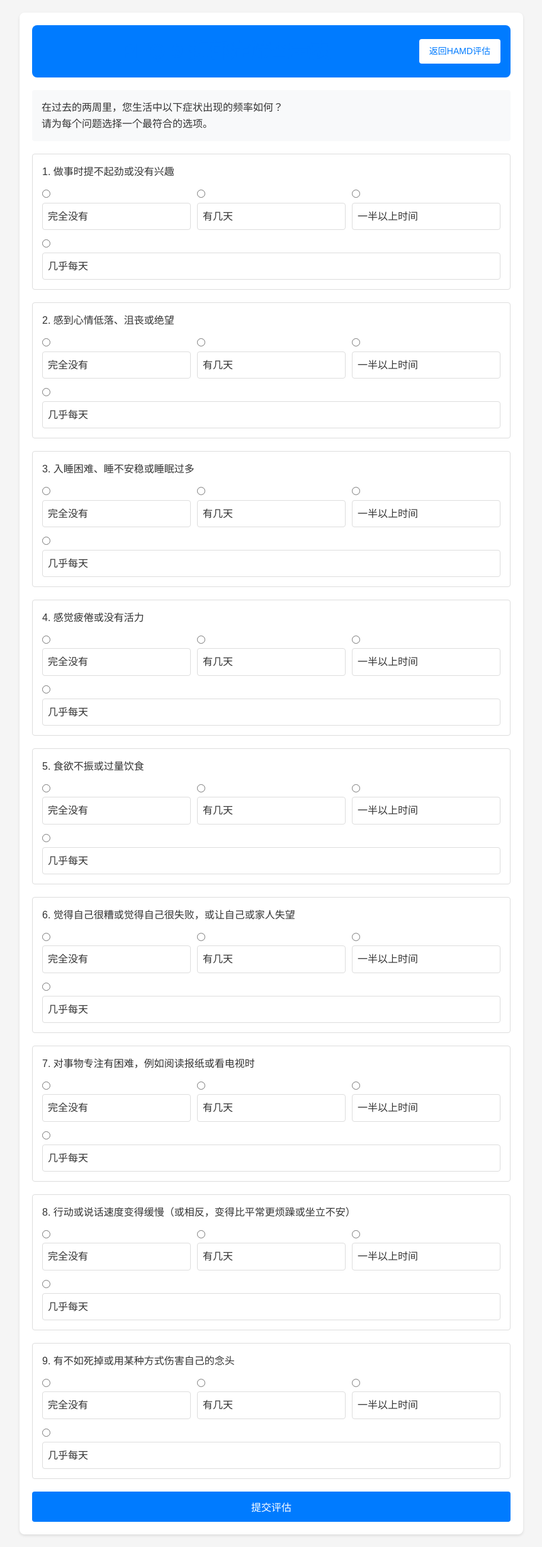
After one commit to Enthoes1/HAMD, a Flask app: page /phq9 in a window 1280 px wide. The commit adds this page. Shown: the whole page at 63% size, without its empty margins (209-1070 px from the left). Run offline with Flask 3, Linux system fonts and the light colour scheme; the visitor is signed in with stand-in values (Sample User, id 1).

Commit message:
添加PHQ9模块

```diff
--- a/src/app.py
+++ b/src/app.py
@@ -2,11 +2,13 @@ import os
 import sys
 import warnings
 from functools import wraps
+from datetime import datetime
+import json
 
 # 添加项目根目录到 Python 路径
 sys.path.append(os.path.dirname(os.path.dirname(os.path.abspath(__file__))))
 
-from flask import Flask, render_template, request, session, redirect, url_for
+from flask import Flask, render_template, request, session, redirect, url_for, jsonify
 from flask_socketio import emit
 import asyncio
 from core.assessment_framework import AssessmentFramework
@@ -58,6 +60,41 @@ def index():
     if not check_auth():
         return redirect(url_for('login'))
     return render_template('index.html')
+
+@app.route('/phq9')
+def phq9():
+    if not check_auth():
+        return redirect(url_for('login'))
+    return render_template('phq9.html')
+
+@app.route('/save_phq9', methods=['POST'])
+def save_phq9():
+    try:
+        data = request.get_json()
+        patient_id = data.get('patient_id')
+
+        if not patient_id:
+            return jsonify({'error': '缺少患者ID'}), 400
+
+        # 创建PHQ9结果保存目录
+        phq9_dir = os.path.join(os.path.dirname(prompt_file_path), "phq9_results")
+        if not os.path.exists(phq9_dir):
+            os.makedirs(phq9_dir)
+
+        # 生成文件名
+        timestamp = datetime.now().strftime("%Y%m%d_%H%M%S")
+        filename = f"phq9_{patient_id}_{timestamp}.json"
+        filepath = os.path.join(phq9_dir, filename)
+
+        # 保存结果
+        with open(filepath, 'w', encoding='utf-8') as f:
+            json.dump(data, f, ensure_ascii=False, indent=2)
+
+        return jsonify({'success': True, 'message': '评估结果已保存'})
+
+    except Exception as e:
+        print(f"保存PHQ9结果时出错: {str(e)}")
+        return jsonify({'error': str(e)}), 500
 
 @app.route('/login', methods=['GET', 'POST'])
 def login():
@@ -140,7 +177,7 @@ def handle_message(data):
 
                     socketio.emit('message', {
                         'type': 'assessment_complete',
-                        'content': '评估已完成，感谢您的参与！'
+                        'content': '评估已完成，感谢您的参与！您现在可以点击右上角的"PHQ-9自评"按钮进行自评。'
                     }, room=sid)  # 使用保存的sid
 
                     print(f"患者 {framework.patient_info['id']} 的评估已完成")
--- /dev/null
+++ b/src/templates/phq9.html
@@ -0,0 +1,435 @@
+<!DOCTYPE html>
+<html>
+<head>
+    <title>PHQ-9 自评量表</title>
+    <meta charset="utf-8">
+    <meta name="viewport" content="width=device-width, initial-scale=1.0, maximum-scale=1.0, user-scalable=no">
+    <style>
+        * {
+            box-sizing: border-box;
+            margin: 0;
+            padding: 0;
+        }
+
+        body {
+            font-family: Arial, sans-serif;
+            line-height: 1.6;
+            background-color: #f5f5f5;
+            color: #333;
+            padding: 20px;
+        }
+
+        .container {
+            max-width: 800px;
+            margin: 0 auto;
+            background-color: white;
+            padding: 20px;
+            border-radius: 8px;
+            box-shadow: 0 2px 4px rgba(0, 0, 0, 0.1);
+        }
+
+        h1 {
+            text-align: center;
+            margin-bottom: 20px;
+            color: #007bff;
+        }
+
+        .instruction {
+            margin-bottom: 20px;
+            padding: 15px;
+            background-color: #f8f9fa;
+            border-radius: 4px;
+        }
+
+        .question {
+            margin-bottom: 20px;
+            padding: 15px;
+            border: 1px solid #ddd;
+            border-radius: 4px;
+        }
+
+        .question p {
+            margin-bottom: 10px;
+            font-weight: 500;
+        }
+
+        .options {
+            display: flex;
+            flex-wrap: wrap;
+            gap: 10px;
+        }
+
+        .option {
+            flex: 1;
+            min-width: 200px;
+        }
+
+        .option label {
+            display: flex;
+            align-items: center;
+            padding: 8px;
+            cursor: pointer;
+            border: 1px solid #ddd;
+            border-radius: 4px;
+            transition: all 0.3s ease;
+        }
+
+        .option label:hover {
+            background-color: #f8f9fa;
+        }
+
+        .option input[type="radio"] {
+            margin-right: 8px;
+        }
+
+        .option input[type="radio"]:checked + label {
+            background-color: #007bff;
+            color: white;
+            border-color: #007bff;
+        }
+
+        button {
+            display: block;
+            width: 100%;
+            padding: 12px;
+            background-color: #007bff;
+            color: white;
+            border: none;
+            border-radius: 4px;
+            font-size: 16px;
+            cursor: pointer;
+            margin-top: 20px;
+        }
+
+        button:hover {
+            background-color: #0056b3;
+        }
+
+        button:disabled {
+            background-color: #ccc;
+            cursor: not-allowed;
+        }
+
+        .result {
+            margin-top: 20px;
+            padding: 15px;
+            background-color: #f8f9fa;
+            border-radius: 4px;
+            display: none;
+        }
+
+        @media (max-width: 768px) {
+            .option {
+                min-width: 100%;
+            }
+        }
+
+        .header {
+            background-color: #007bff;
+            color: white;
+            padding: 1rem;
+            text-align: center;
+            margin-bottom: 20px;
+            border-radius: 8px;
+            display: flex;
+            justify-content: space-between;
+            align-items: center;
+        }
+
+        .header h1 {
+            margin: 0;
+            flex-grow: 1;
+        }
+
+        .header-button {
+            background-color: white;
+            color: #007bff;
+            border: none;
+            padding: 0.5rem 1rem;
+            border-radius: 4px;
+            cursor: pointer;
+            font-size: 14px;
+            text-decoration: none;
+            margin-left: 1rem;
+        }
+
+        .header-button:hover {
+            background-color: #f8f9fa;
+        }
+    </style>
+</head>
+<body>
+    <div class="container">
+        <div class="header">
+            <h1>PHQ-9 抑郁症筛查量表</h1>
+            <a href="/" class="header-button">返回HAMD评估</a>
+        </div>
+
+        <div class="instruction">
+            <p>在过去的两周里，您生活中以下症状出现的频率如何？</p>
+            <p>请为每个问题选择一个最符合的选项。</p>
+        </div>
+
+        <form id="phq9-form">
+            <div class="question">
+                <p>1. 做事时提不起劲或没有兴趣</p>
+                <div class="options">
+                    <div class="option">
+                        <input type="radio" name="q1" value="0" id="q1-0" required>
+                        <label for="q1-0">完全没有</label>
+                    </div>
+                    <div class="option">
+                        <input type="radio" name="q1" value="1" id="q1-1">
+                        <label for="q1-1">有几天</label>
+                    </div>
+                    <div class="option">
+                        <input type="radio" name="q1" value="2" id="q1-2">
+                        <label for="q1-2">一半以上时间</label>
+                    </div>
+                    <div class="option">
+                        <input type="radio" name="q1" value="3" id="q1-3">
+                        <label for="q1-3">几乎每天</label>
+                    </div>
+                </div>
+            </div>
+
+            <div class="question">
+                <p>2. 感到心情低落、沮丧或绝望</p>
+                <div class="options">
+                    <div class="option">
+                        <input type="radio" name="q2" value="0" id="q2-0" required>
+                        <label for="q2-0">完全没有</label>
+                    </div>
+                    <div class="option">
+                        <input type="radio" name="q2" value="1" id="q2-1">
+                        <label for="q2-1">有几天</label>
+                    </div>
+                    <div class="option">
+                        <input type="radio" name="q2" value="2" id="q2-2">
+                        <label for="q2-2">一半以上时间</label>
+                    </div>
+                    <div class="option">
+                        <input type="radio" name="q2" value="3" id="q2-3">
+                        <label for="q2-3">几乎每天</label>
+                    </div>
+                </div>
+            </div>
+
+            <div class="question">
+                <p>3. 入睡困难、睡不安稳或睡眠过多</p>
+                <div class="options">
+                    <div class="option">
+                        <input type="radio" name="q3" value="0" id="q3-0" required>
+                        <label for="q3-0">完全没有</label>
+                    </div>
+                    <div class="option">
+                        <input type="radio" name="q3" value="1" id="q3-1">
+                        <label for="q3-1">有几天</label>
+                    </div>
+                    <div class="option">
+                        <input type="radio" name="q3" value="2" id="q3-2">
+                        <label for="q3-2">一半以上时间</label>
+                    </div>
+                    <div class="option">
+                        <input type="radio" name="q3" value="3" id="q3-3">
+                        <label for="q3-3">几乎每天</label>
+                    </div>
+                </div>
+            </div>
+
+            <div class="question">
+                <p>4. 感觉疲倦或没有活力</p>
+                <div class="options">
+                    <div class="option">
+                        <input type="radio" name="q4" value="0" id="q4-0" required>
+                        <label for="q4-0">完全没有</label>
+                    </div>
+                    <div class="option">
+                        <input type="radio" name="q4" value="1" id="q4-1">
+                        <label for="q4-1">有几天</label>
+                    </div>
+                    <div class="option">
+                        <input type="radio" name="q4" value="2" id="q4-2">
+                        <label for="q4-2">一半以上时间</label>
+                    </div>
+                    <div class="option">
+                        <input type="radio" name="q4" value="3" id="q4-3">
+                        <label for="q4-3">几乎每天</label>
+                    </div>
+                </div>
+            </div>
+
+            <div class="question">
+                <p>5. 食欲不振或过量饮食</p>
+                <div class="options">
+                    <div class="option">
+                        <input type="radio" name="q5" value="0" id="q5-0" required>
+                        <label for="q5-0">完全没有</label>
+                    </div>
+                    <div class="option">
+                        <input type="radio" name="q5" value="1" id="q5-1">
+                        <label for="q5-1">有几天</label>
+                    </div>
+                    <div class="option">
+                        <input type="radio" name="q5" value="2" id="q5-2">
+                        <label for="q5-2">一半以上时间</label>
+                    </div>
+                    <div class="option">
+                        <input type="radio" name="q5" value="3" id="q5-3">
+                        <label for="q5-3">几乎每天</label>
+                    </div>
+                </div>
+            </div>
+
+            <div class="question">
+                <p>6. 觉得自己很糟或觉得自己很失败，或让自己或家人失望</p>
+                <div class="options">
+                    <div class="option">
+                        <input type="radio" name="q6" value="0" id="q6-0" required>
+                        <label for="q6-0">完全没有</label>
+                    </div>
+                    <div class="option">
+                        <input type="radio" name="q6" value="1" id="q6-1">
+                        <label for="q6-1">有几天</label>
+                    </div>
+                    <div class="option">
+                        <input type="radio" name="q6" value="2" id="q6-2">
+                        <label for="q6-2">一半以上时间</label>
+                    </div>
+                    <div class="option">
+                        <input type="radio" name="q6" value="3" id="q6-3">
+                        <label for="q6-3">几乎每天</label>
+                    </div>
+                </div>
+            </div>
+
+            <div class="question">
+                <p>7. 对事物专注有困难，例如阅读报纸或看电视时</p>
+                <div class="options">
+                    <div class="option">
+                        <input type="radio" name="q7" value="0" id="q7-0" required>
+                        <label for="q7-0">完全没有</label>
+                    </div>
+                    <div class="option">
+                        <input type="radio" name="q7" value="1" id="q7-1">
+                        <label for="q7-1">有几天</label>
+                    </div>
+                    <div class="option">
+                        <input type="radio" name="q7" value="2" id="q7-2">
+                        <label for="q7-2">一半以上时间</label>
+                    </div>
+                    <div class="option">
+                        <input type="radio" name="q7" value="3" id="q7-3">
+                        <label for="q7-3">几乎每天</label>
+                    </div>
+                </div>
+            </div>
+
+            <div class="question">
+                <p>8. 行动或说话速度变得缓慢（或相反，变得比平常更烦躁或坐立不安）</p>
+                <div class="options">
+                    <div class="option">
+                        <input type="radio" name="q8" value="0" id="q8-0" required>
+                        <label for="q8-0">完全没有</label>
+                    </div>
+                    <div class="option">
+                        <input type="radio" name="q8" value="1" id="q8-1">
+                        <label for="q8-1">有几天</label>
+                    </div>
+                    <div class="option">
+                        <input type="radio" name="q8" value="2" id="q8-2">
+                        <label for="q8-2">一半以上时间</label>
+                    </div>
+                    <div class="option">
+                        <input type="radio" name="q8" value="3" id="q8-3">
+                        <label for="q8-3">几乎每天</label>
+                    </div>
+                </div>
+            </div>
+
+            <div class="question">
+                <p>9. 有不如死掉或用某种方式伤害自己的念头</p>
+                <div class="options">
+                    <div class="option">
+                        <input type="radio" name="q9" value="0" id="q9-0" required>
+                        <label for="q9-0">完全没有</label>
+                    </div>
+                    <div class="option">
+                        <input type="radio" name="q9" value="1" id="q9-1">
+                        <label for="q9-1">有几天</label>
+                    </div>
+                    <div class="option">
+                        <input type="radio" name="q9" value="2" id="q9-2">
+                        <label for="q9-2">一半以上时间</label>
+                    </div>
+                    <div class="option">
+                        <input type="radio" name="q9" value="3" id="q9-3">
+                        <label for="q9-3">几乎每天</label>
+                    </div>
+                </div>
+            </div>
+
+            <button type="submit">提交评估</button>
+        </form>
+
+        <div class="result" id="result">
+            <h2>评估结果</h2>
+            <p>总分：<span id="total-score">0</span></p>
+            <p>评估结果：<span id="interpretation"></span></p>
+        </div>
+    </div>
+
+    <script>
+        document.getElementById('phq9-form').addEventListener('submit', function(e) {
+            e.preventDefault();
+
+            // 计算总分
+            let totalScore = 0;
+            for (let i = 1; i <= 9; i++) {
+                const value = parseInt(document.querySelector(`input[name="q${i}"]:checked`).value);
+                totalScore += value;
+            }
+
+            // 显示结果
+            document.getElementById('total-score').textContent = totalScore;
+
+            // 解释结果
+            let interpretation = '';
+            if (totalScore >= 0 && totalScore <= 4) {
+                interpretation = '无抑郁症状';
+            } else if (totalScore >= 5 && totalScore <= 9) {
+                interpretation = '轻度抑郁症状';
+            } else if (totalScore >= 10 && totalScore <= 14) {
+                interpretation = '中度抑郁症状';
+            } else if (totalScore >= 15 && totalScore <= 19) {
+                interpretation = '中重度抑郁症状';
+            } else {
+                interpretation = '重度抑郁症状';
+            }
+
+            document.getElementById('interpretation').textContent = interpretation;
+            document.getElementById('result').style.display = 'block';
+
+            // 发送结果到服务器
+            const patientId = localStorage.getItem('patientId');
+            if (patientId) {
+                fetch('/save_phq9', {
+                    method: 'POST',
+                    headers: {
+                        'Content-Type': 'application/json',
+                    },
+                    body: JSON.stringify({
+                        patient_id: patientId,
+                        total_score: totalScore,
+                        interpretation: interpretation,
+                        answers: Array.from({length: 9}, (_, i) => ({
+                            question: i + 1,
+                            score: parseInt(document.querySelector(`input[name="q${i+1}"]:checked`).value)
+                        }))
+                    })
+                });
+            }
+        });
+    </script>
+</body>
+</html>
```
Also changed, not shown: src/templates/index.html (+28 -0 lines).
